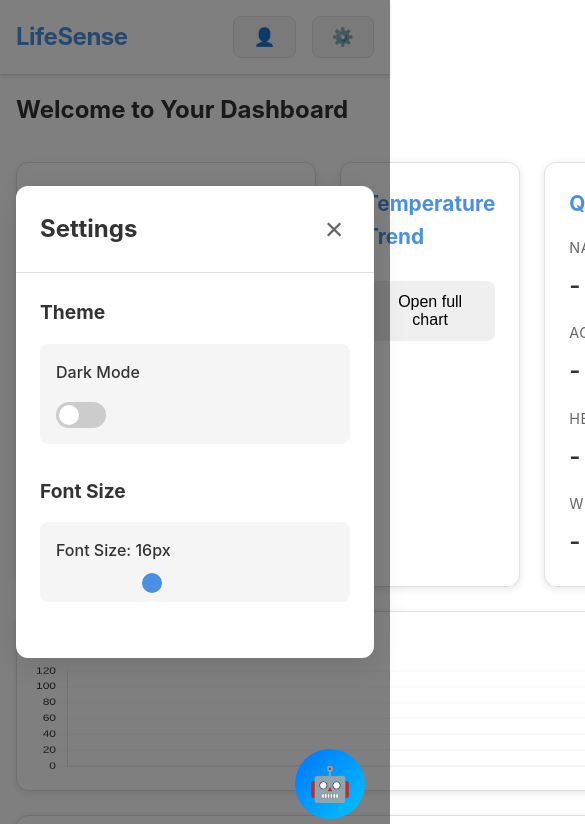
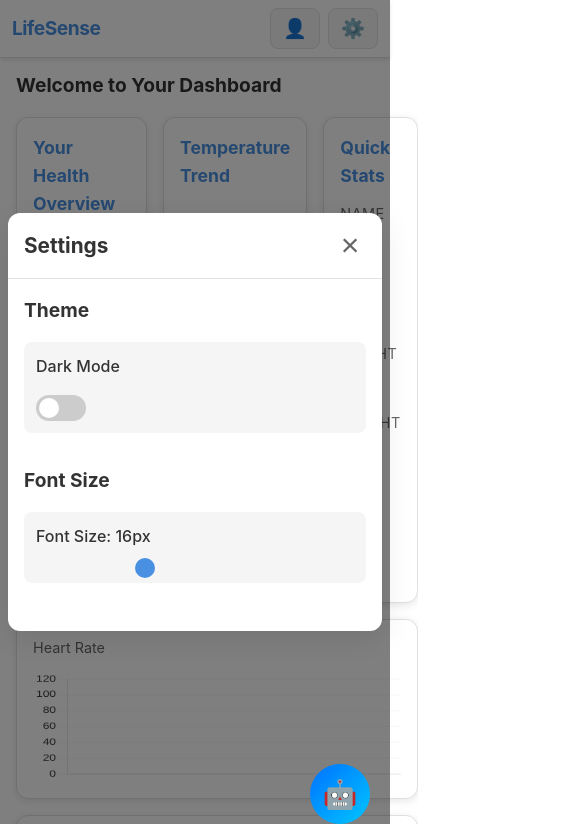
Before and after one commit to tufayyl/lifesense, a website: page index.html in a window 390 px wide. Both pictures are taken after a click on the button "⚙️". Shown: the top 824 px of the page, 585 px wide, since content can reach past the window. Drawn offline with nearby package versions, Linux system fonts and the light colour scheme; no server answers.

Commit message:
Add comprehensive mobile responsive design - optimize for phones while keeping desktop layout

```diff
--- a/chatbot.js
+++ b/chatbot.js
@@ -56,8 +56,41 @@ If risk of self-harm or harm to others is expressed, say:
     zIndex: "9999",
     transition: "transform 0.3s ease"
   });
-  chatButton.addEventListener("mouseenter", () => (chatButton.style.transform = "scale(1.1)"));
-  chatButton.addEventListener("mouseleave", () => (chatButton.style.transform = "scale(1)"));
+
+  // Mobile adjustments for chat button
+  if (window.innerWidth <= 768) {
+    chatButton.style.width = "60px";
+    chatButton.style.height = "60px";
+    chatButton.style.bottom = "20px";
+    chatButton.style.right = "20px";
+    chatButton.style.fontSize = "28px";
+  }
+
+  // Update on resize
+  window.addEventListener("resize", () => {
+    if (window.innerWidth <= 768) {
+      chatButton.style.width = "60px";
+      chatButton.style.height = "60px";
+      chatButton.style.bottom = "20px";
+      chatButton.style.right = "20px";
+      chatButton.style.fontSize = "28px";
+    } else {
+      chatButton.style.width = "70px";
+      chatButton.style.height = "70px";
+      chatButton.style.bottom = "25px";
+      chatButton.style.right = "25px";
+      chatButton.style.fontSize = "34px";
+    }
+  });
+
+  chatButton.addEventListener("mouseenter", () => {
+    if (window.innerWidth > 768) {
+      chatButton.style.transform = "scale(1.1)";
+    }
+  });
+  chatButton.addEventListener("mouseleave", () => {
+    chatButton.style.transform = "scale(1)";
+  });
   document.body.appendChild(chatButton);
 
   // --- global styles ---
@@ -76,6 +109,27 @@ If risk of self-harm or harm to others is expressed, say:
       box-shadow:0 8px 30px rgba(0,0,0,0.3); overflow:hidden;
       border:1px solid rgba(255,255,255,0.2); z-index:9998;
       transition:all 0.3s ease;
+    }
+    @media (max-width: 768px) {
+      .chat-container {
+        bottom: 90px;
+        right: 10px;
+        left: 10px;
+        width: auto;
+        height: calc(100vh - 120px);
+        max-height: 600px;
+        border-radius: 16px;
+      }
+    }
+    @media (max-width: 480px) {
+      .chat-container {
+        bottom: 80px;
+        right: 5px;
+        left: 5px;
+        height: calc(100vh - 100px);
+        max-height: 550px;
+        border-radius: 12px;
+      }
     }
     .chat-header {
       background:linear-gradient(135deg,#0072ff,#00c6ff);
--- a/styles.css
+++ b/styles.css
@@ -627,46 +627,228 @@ body {
     border: none;
 }
 
-/* Responsive */
+/* Responsive - Mobile Styles */
 @media (max-width: 768px) {
+    /* Header adjustments */
     .header {
-        padding: 1rem;
+        padding: 0.75rem 1rem;
+    }
+
+    .header-content {
+        flex-wrap: wrap;
+        gap: 0.5rem;
     }
 
     .logo {
-        font-size: 1.5rem;
+        font-size: 1.4rem;
+    }
+
+    .nav {
+        gap: 0.5rem;
+    }
+
+    .nav-btn {
+        padding: 0.5rem 0.75rem;
+        font-size: 0.85rem;
     }
 
     .nav-btn span:not(.icon) {
         display: none;
     }
 
+    .nav-btn .icon {
+        font-size: 1.2rem;
+    }
+
+    /* Dashboard adjustments */
     .dashboard {
+        padding: 1rem 0.75rem;
+        min-height: calc(100vh - 70px);
+    }
+
+    .dashboard-title {
+        font-size: 1.4rem;
+        margin-bottom: 1.5rem;
+        padding: 0 0.5rem;
+    }
+
+    .dashboard-content {
+        grid-template-columns: 1fr;
+        gap: 1rem;
+        padding: 0 0.5rem;
+    }
+
+    .dashboard-card {
+        padding: 1.25rem;
+    }
+
+    .dashboard-card h3 {
+        font-size: 1.1rem;
+        margin-bottom: 0.75rem;
+    }
+
+    /* Stats grid - stack on mobile */
+    .stats-grid {
+        grid-template-columns: repeat(2, 1fr);
+        gap: 0.75rem;
+    }
+
+    .stat-value {
+        font-size: 1.3rem;
+    }
+
+    /* Vital strips - full width on mobile */
+    .vital-strip {
+        grid-column: 1;
+        height: 160px;
+        padding: 0.75rem;
+    }
+
+    .vital-strip-label {
+        font-size: 0.85rem;
+    }
+
+    /* Modals - full width on mobile */
+    .modal-content {
+        width: 95%;
+        max-width: 95%;
+        margin: 1rem;
+        max-height: 85vh;
+    }
+
+    .temp-modal-content {
+        max-width: 95%;
+    }
+
+    .modal-header {
         padding: 1rem;
     }
 
-    .dashboard-title {
-        font-size: 1.5rem;
+    .modal-header h2 {
+        font-size: 1.3rem;
     }
 
-    .modal-content {
-        width: 95%;
-        margin: 1rem;
+    .modal-body {
+        padding: 1rem;
     }
 
+    /* Forms */
+    .form-group {
+        margin-bottom: 1.25rem;
+    }
+
+    .form-group input {
+        padding: 0.65rem;
+        font-size: 16px; /* Prevents zoom on iOS */
+    }
+
+    .form-actions {
+        flex-direction: column;
+        gap: 0.75rem;
+        margin-top: 1.5rem;
+    }
+
+    .btn {
+        width: 100%;
+        padding: 0.85rem 1.5rem;
+    }
+
+    /* Settings */
     .setting-item {
         flex-direction: column;
         align-items: flex-start;
         gap: 1rem;
+        padding: 0.75rem;
     }
 
     .slider {
         width: 100%;
     }
 
+    /* Temperature date filter */
+    .temp-date-filter {
+        flex-direction: column;
+        align-items: stretch;
+        padding: 0.75rem;
+        gap: 0.75rem;
+    }
+
+    .date-filter-group {
+        min-width: 100%;
+    }
+
+    .temp-date-filter .btn {
+        width: 100%;
+    }
+
+    /* Temperature card adjustments */
+    .temp-card {
+        min-height: auto;
+    }
+
+    .temp-thumb {
+        height: 80px !important;
+    }
+
+    .temp-card:hover .temp-thumb,
+    .temp-card:focus-within .temp-thumb,
+    .temp-card:focus .temp-thumb {
+        height: 80px !important;
+    }
+
+    .temp-card.visible-thumb .temp-thumb {
+        height: 80px !important;
+    }
+
     /* Stack vitals vertically on small screens */
     .vitals-charts {
         flex-direction: column;
+    }
+
+    /* Chatbot adjustments - will be handled in chatbot.js */
+}
+
+/* Extra small devices (phones in portrait) */
+@media (max-width: 480px) {
+    .header {
+        padding: 0.5rem 0.75rem;
+    }
+
+    .logo {
+        font-size: 1.2rem;
+    }
+
+    .dashboard {
+        padding: 0.75rem 0.5rem;
+    }
+
+    .dashboard-title {
+        font-size: 1.2rem;
+        margin-bottom: 1rem;
+    }
+
+    .dashboard-card {
+        padding: 1rem;
+    }
+
+    .stats-grid {
+        grid-template-columns: 1fr;
+        gap: 0.5rem;
+    }
+
+    .stat-value {
+        font-size: 1.2rem;
+    }
+
+    .modal-content {
+        width: 98%;
+        max-width: 98%;
+        margin: 0.5rem;
+    }
+
+    .vital-strip {
+        height: 140px;
+        padding: 0.5rem;
     }
 }
 
```
